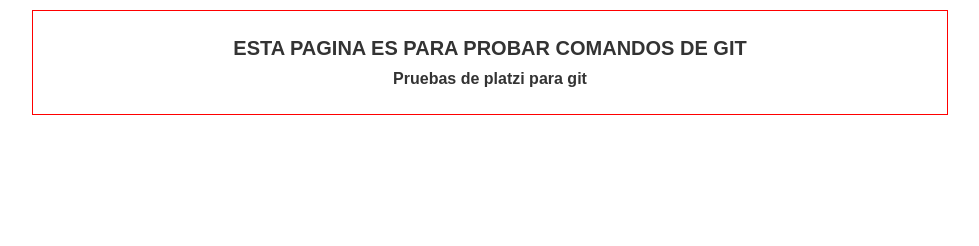
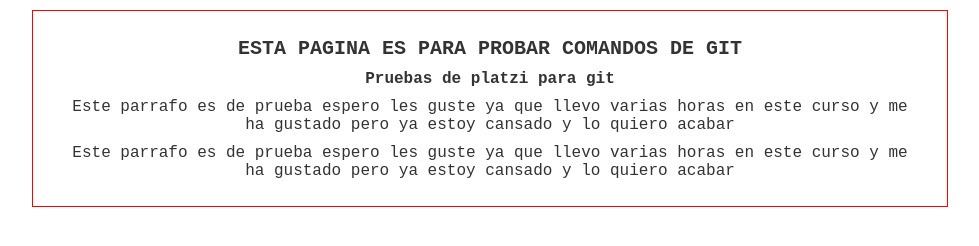
Before and after one commit to juliand1221/Repaso_Git, a plain HTML site: page index.html in a window 1280 px wide. Shown: the whole page, without its empty margins (150-1129 px from the left). Drawn offline with Linux system fonts and the light colour scheme.

Commit message:
Mejora de tipografia y agregado mas parrafos

```diff
--- a/index.html
+++ b/index.html
@@ -12,6 +12,16 @@
         <div class="post">
             <h1>ESTA PAGINA ES PARA PROBAR COMANDOS DE GIT</h1>
             <H3>Pruebas de platzi para git</H3>
+            <p>
+                Este parrafo es de prueba espero les guste
+                ya que llevo varias horas en este curso y me ha gustado
+                pero ya estoy cansado y lo quiero acabar
+            </p>
+            <p>
+                Este parrafo es de prueba espero les guste
+                ya que llevo varias horas en este curso y me ha gustado
+                pero ya estoy cansado y lo quiero acabar
+            </p>
         </div>
 
     </div>
--- a/styles.css
+++ b/styles.css
@@ -1,7 +1,7 @@
 *{
     color: #333;
     text-align: center;
-    font-family: Arial, Helvetica, sans-serif;
+    font-family: 'Courier New', Courier, monospace;
     font-size: 16px;
     margin: 0;
     padding: 5px;
```
